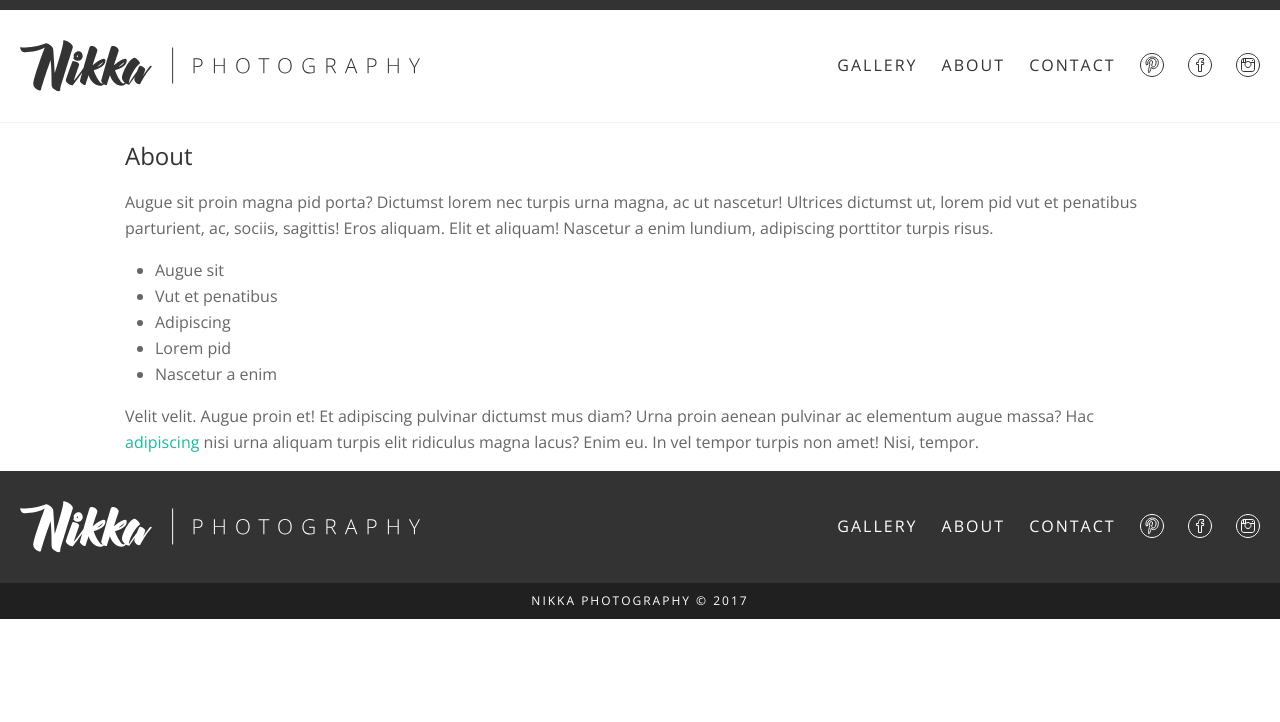
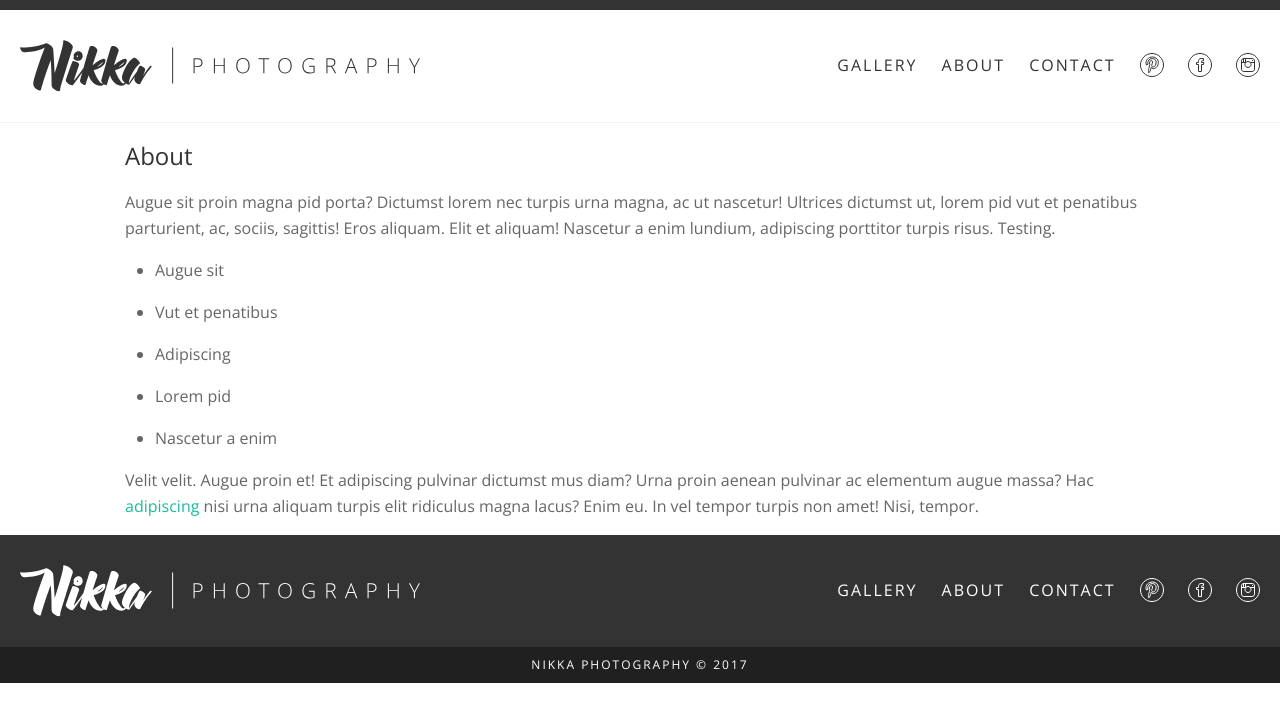
Before and after one commit to NikkaPhotography/NikkaPhotography, a Jekyll site: the page built from about.md, in a window 1280 px wide. Shown: the top 722 px of the page. Built offline with Jekyll 4.4.1, drawn with Linux system fonts in a browser that asks for light colours; nearby versions of some CDN libraries.

Commit message:
Update from Forestry.io - about.md

```diff
--- a/about.md
+++ b/about.md
@@ -4,12 +4,17 @@ title: About
 permalink: "/about"
 ---
 
-Augue sit proin magna pid porta? Dictumst lorem nec turpis urna magna, ac ut nascetur! Ultrices dictumst ut, lorem pid vut et penatibus parturient, ac, sociis, sagittis! Eros aliquam. Elit et aliquam! Nascetur a enim lundium, adipiscing porttitor turpis risus.
 
-- Augue sit
-- Vut et penatibus
-- Adipiscing
-- Lorem pid
-- Nascetur a enim
+Augue sit proin magna pid porta? Dictumst lorem nec turpis urna magna, ac ut nascetur! Ultrices dictumst ut, lorem pid vut et penatibus parturient, ac, sociis, sagittis! Eros aliquam. Elit et aliquam! Nascetur a enim lundium, adipiscing porttitor turpis risus. Testing.
+
+* Augue sit
+
+* Vut et penatibus
+
+* Adipiscing
+
+* Lorem pid
+
+* Nascetur a enim
 
 Velit velit. Augue proin et! Et adipiscing pulvinar dictumst mus diam? Urna proin aenean pulvinar ac elementum augue massa? Hac [adipiscing](/) nisi urna aliquam turpis elit ridiculus magna lacus? Enim eu. In vel tempor turpis non amet! Nisi, tempor.
```
